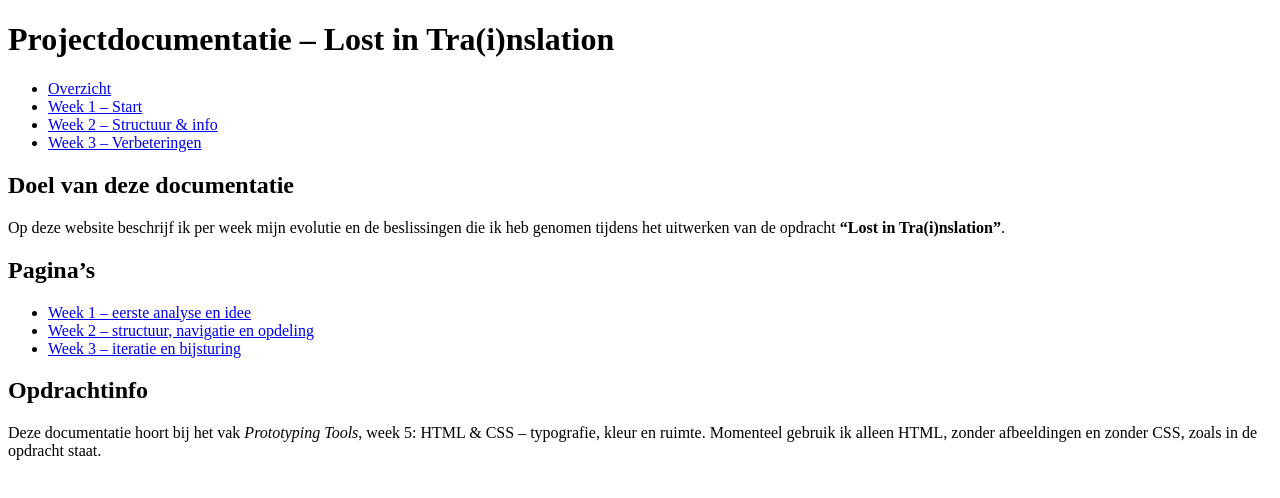
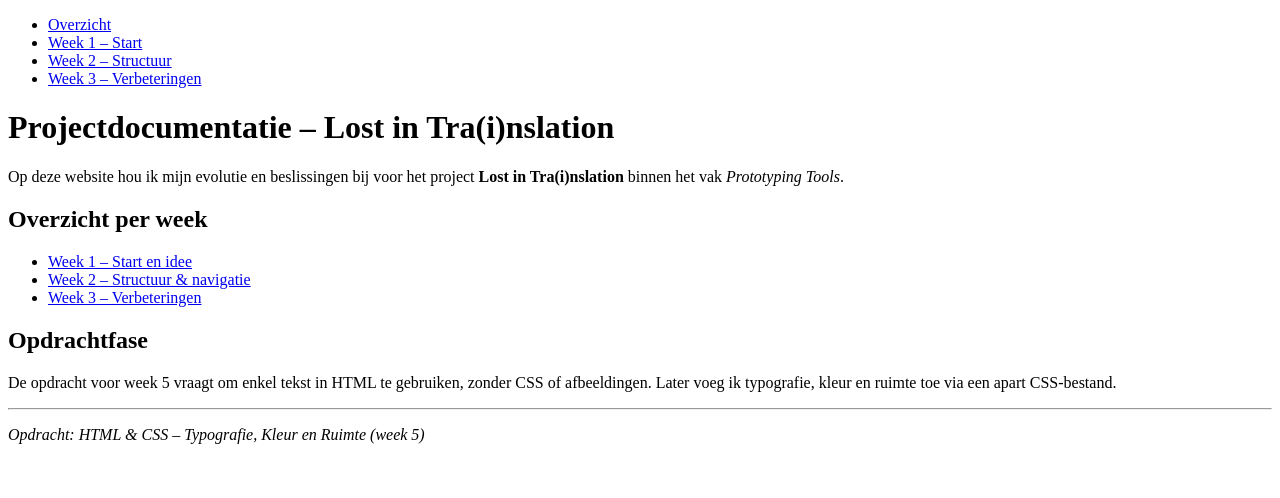
Before and after one commit to senna-verniers/projectdocs, a plain HTML site: page index.html in a window 1280 px wide. Drawn offline with Linux system fonts and the light colour scheme.

Commit message:
index.html
Update index, meer uitleg bij stappen gezet

```diff
--- a/index.html
+++ b/index.html
@@ -2,36 +2,40 @@
 <html lang="nl">
 <head>
   <meta charset="UTF-8">
-  <title>Projectdocs – Lost in Tra(i)nslation</title>
+  <title>Projectdocumentatie – Lost in Tra(i)nslation</title>
 </head>
 <body>
-  <!-- Hoofdtitel van de site -->
-  <h1>Projectdocumentatie – Lost in Tra(i)nslation</h1>
-
-  <!-- Navigatie staat op elke pagina hetzelfde -->
+  <!-- Navigatie die op elke pagina hetzelfde blijft -->
   <nav>
     <ul>
       <li><a href="index.html">Overzicht</a></li>
       <li><a href="week1.html">Week 1 – Start</a></li>
-      <li><a href="week2.html">Week 2 – Structuur & info</a></li>
+      <li><a href="week2.html">Week 2 – Structuur</a></li>
       <li><a href="week3.html">Week 3 – Verbeteringen</a></li>
-      <!-- later: <li><a href="week4.html">Week 4</a></li> -->
     </ul>
   </nav>
 
-  <!-- Korte uitleg voor de leerkracht -->
-  <h2>Doel van deze documentatie</h2>
-  <p>Op deze website beschrijf ik per week mijn evolutie en de beslissingen die ik heb genomen tijdens het uitwerken van de opdracht <strong>“Lost in Tra(i)nslation”</strong>.</p>
+  <!-- Titel van het project -->
+  <h1>Projectdocumentatie – Lost in Tra(i)nslation</h1>
 
-  <h2>Pagina’s</h2>
+  <!-- Korte beschrijving van de opdracht -->
+  <p>Op deze website hou ik mijn evolutie en beslissingen bij voor het project
+     <strong>Lost in Tra(i)nslation</strong> binnen het vak <em>Prototyping Tools</em>.</p>
+
+  <!-- Overzicht van de weken -->
+  <h2>Overzicht per week</h2>
   <ul>
-    <li><a href="week1.html">Week 1 – eerste analyse en idee</a></li>
-    <li><a href="week2.html">Week 2 – structuur, navigatie en opdeling</a></li>
-    <li><a href="week3.html">Week 3 – iteratie en bijsturing</a></li>
+    <li><a href="week1.html">Week 1 – Start en idee</a></li>
+    <li><a href="week2.html">Week 2 – Structuur & navigatie</a></li>
+    <li><a href="week3.html">Week 3 – Verbeteringen</a></li>
   </ul>
 
-  <!-- opdracht-informatie -->
-  <h2>Opdrachtinfo</h2>
-  <p>Deze documentatie hoort bij het vak <em>Prototyping Tools</em>, week 5: HTML &amp; CSS – typografie, kleur en ruimte. Momenteel gebruik ik alleen HTML, zonder afbeeldingen en zonder CSS, zoals in de opdracht staat.</p>
+  <!-- Korte toelichting over de huidige fase -->
+  <h2>Opdrachtfase</h2>
+  <p>De opdracht voor week 5 vraagt om enkel tekst in HTML te gebruiken, zonder CSS of afbeeldingen.
+     Later voeg ik typografie, kleur en ruimte toe via een apart CSS-bestand.</p>
+
+  <hr>
+  <p><em>Opdracht: HTML & CSS – Typografie, Kleur en Ruimte (week 5)</em></p>
 </body>
 </html>
```
